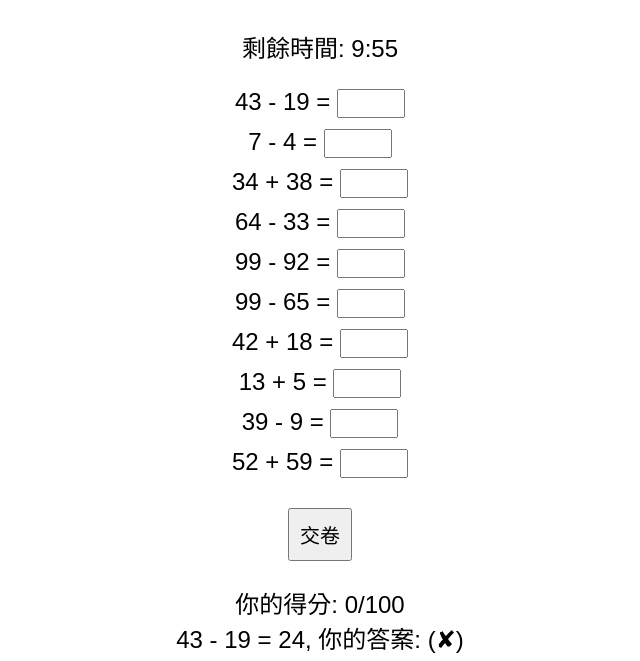
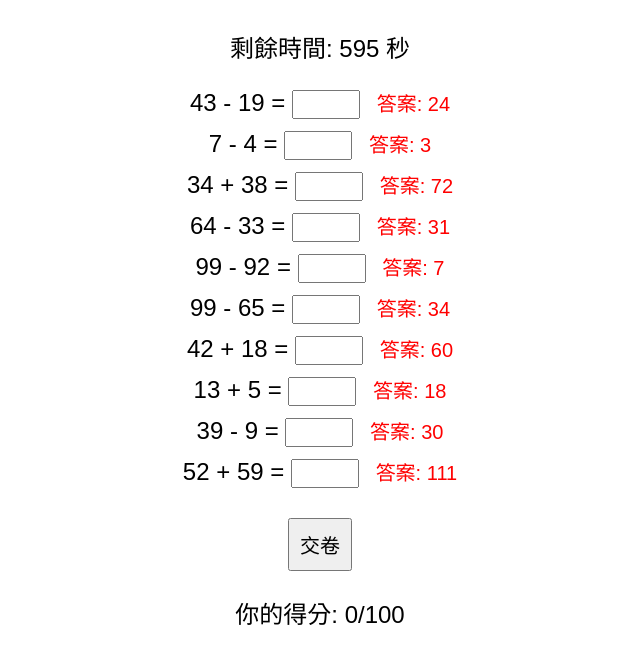
Before and after one commit to srkhome/math-game-lV2, a plain HTML site: page index.html in a window 1280 px wide. Both pictures are taken after a click on the button "交卷". Shown: the part 105-766 px from the top of the page, without its empty margins (320-960 px from the left). Drawn offline with Linux system fonts and the light colour scheme.

Commit message:
Update index.html

```diff
--- a/index.html
+++ b/index.html
@@ -9,15 +9,19 @@
         .question { margin: 10px; }
         input { font-size: 20px; width: 60px; text-align: center; }
         button { font-size: 20px; padding: 10px; margin-top: 20px; }
+        .answer { font-size: 20px; margin-left: 10px; }
+        .correct { color: green; }
+        .incorrect { color: red; }
+        #restartButton { display: none; }
     </style>
 </head>
 <body>
     <h1>一年級算數遊戲</h1>
-    <p id="timer">剩餘時間: 10:00</p>
+    <p id="timer">剩餘時間: 600 秒</p>
     <div id="questions"></div>
     <button onclick="submitAnswers()">交卷</button>
     <p id="result"></p>
-    <button onclick="restartGame()">重新開始</button>
+    <button id="restartButton" onclick="restartGame()">重新開始</button>
 
     <script>
         class MathGame {
@@ -61,9 +65,7 @@
                     submitAnswers();
                 } else {
                     timeLeft--;
-                    let minutes = Math.floor(timeLeft / 60);
-                    let seconds = timeLeft % 60;
-                    document.getElementById("timer").textContent = `剩餘時間: ${minutes}:${seconds.toString().padStart(2, '0')}`;
+                    document.getElementById("timer").textContent = `剩餘時間: ${timeLeft} 秒`;
                 }
             }, 1000);
         }
@@ -75,6 +77,7 @@
                 container.innerHTML += `<div class="question">
                     ${q.num1} ${q.operator} ${q.num2} =
                     <input type="number" id="answer${index}" />
+                    <span class="answer" id="correctAnswer${index}" style="display:none;"></span>
                 </div>`;
             });
             startTimer();
@@ -84,12 +87,19 @@
             clearInterval(timerInterval);
             let userAnswers = [];
             game.questions.forEach((_, index) => {
-                userAnswers.push(document.getElementById(`answer${index}`).value);
+                let userAnswer = document.getElementById(`answer${index}`).value;
+                userAnswers.push(userAnswer);
             });
             let results = game.checkAnswers(userAnswers);
             document.getElementById("result").innerHTML =
-                `你的得分: ${game.score}/100 <br>` +
-                results.map((q, i) => `${q.num1} ${q.operator} ${q.num2} = ${q.answer}, 你的答案: ${q.userAnswer} (${q.correct ? '✔' : '✘'})`).join("<br>");
+                `你的得分: ${game.score}/100 <br>`;
+            results.forEach((q, index) => {
+                let answerElement = document.getElementById(`correctAnswer${index}`);
+                answerElement.style.display = "inline";
+                answerElement.textContent = `答案: ${q.answer}`;
+                answerElement.className = q.correct ? "answer correct" : "answer incorrect";
+            });
+            document.getElementById("restartButton").style.display = "inline";
         }
 
         function restartGame() {
@@ -98,7 +108,8 @@
             timeLeft = 600;
             displayQuestions();
             document.getElementById("result").innerHTML = "";
-            document.getElementById("timer").textContent = "剩餘時間: 10:00";
+            document.getElementById("timer").textContent = "剩餘時間: 600 秒";
+            document.getElementById("restartButton").style.display = "none";
         }
 
         displayQuestions();
```
